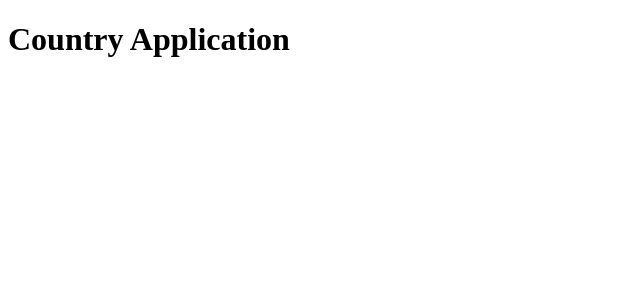
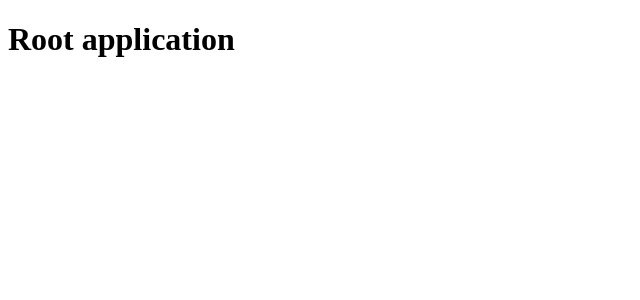
Before and after one commit to joeldsouzax/country-dropin, a React (Vite) app: page / in a window 1280 px wide. Shown: the top 300 px of the page, without its empty margins (0-640 px from the left). Built offline with nearby package versions, Linux system fonts and the light colour scheme.

Commit message:
build(country-dropin): added router-dom and routes

```diff
--- a/package.json
+++ b/package.json
@@ -23,7 +23,8 @@
     "@reduxjs/toolkit": "^1.8.6",
     "react": "^18.2.0",
     "react-dom": "^18.2.0",
-    "react-redux": "^8.0.4"
+    "react-redux": "^8.0.4",
+    "react-router-dom": "^6.4.2"
   },
   "scripts": {
     "prepare": "husky install",
--- a/src/App.tsx
+++ b/src/App.tsx
@@ -1,9 +1,11 @@
 /** @format */
 
 import * as React from 'react';
+import { RouterProvider } from 'react-router-dom';
+import router from './router';
 
 const App: React.FC = () => {
-  return <h1>Country Application</h1>;
+  return <RouterProvider router={router} />;
 };
 
 export default App;
--- /dev/null
+++ b/src/router.tsx
@@ -0,0 +1,13 @@
+/** @format */
+
+import Root from './routes/root';
+import { createBrowserRouter } from 'react-router-dom';
+
+const router = createBrowserRouter([
+  {
+    path: '/',
+    element: <Root />,
+  },
+]);
+
+export default router;
--- /dev/null
+++ b/src/routes/root.tsx
@@ -0,0 +1,9 @@
+/** @format */
+
+import * as React from 'react';
+
+const Root: React.FC = () => {
+  return <h1>Root application</h1>;
+};
+
+export default Root;
```
Also changed, not shown: 1 other file (tests, documents, lock files or other folders).
